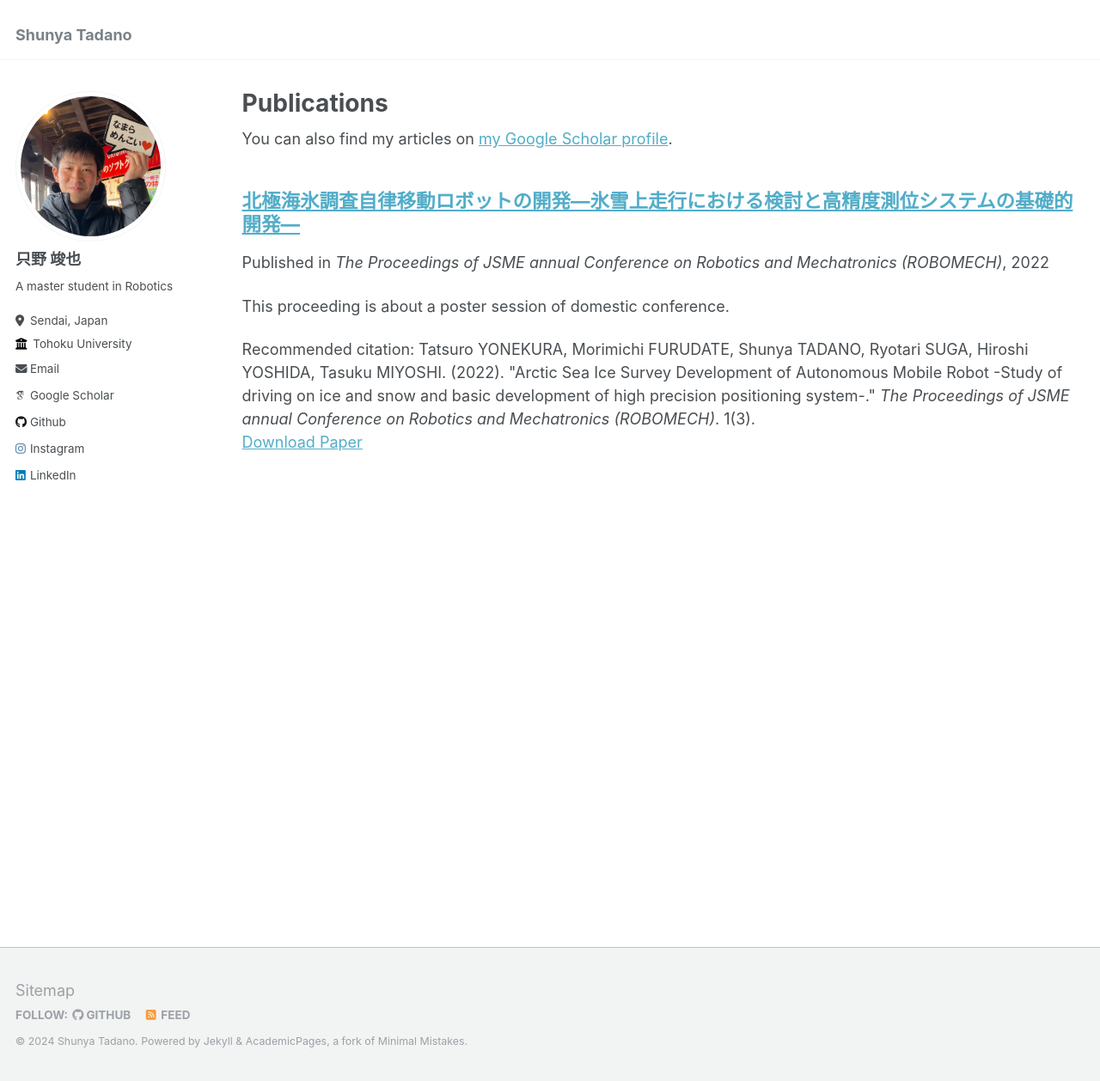
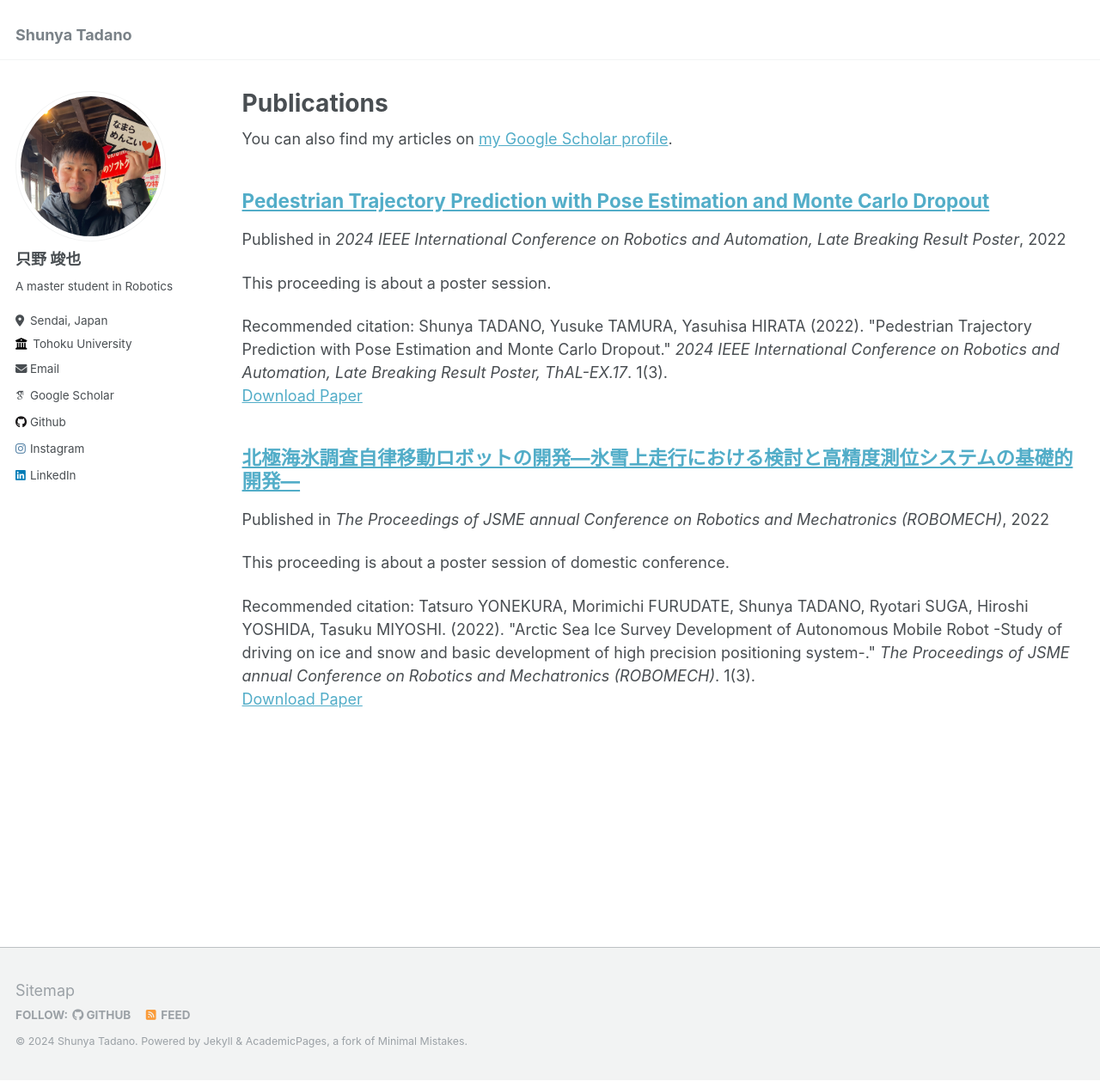
Before and after one commit to shunyatadano/shunyatadano.github.io, a Jekyll site: the page built from _pages/publications.md, in a window 1280 px wide and 1258 px high. Shown: the whole window at 86% size. Built offline with Jekyll 4.4.1, drawn with Linux system fonts in a browser that asks for light colours; some web fonts are replaced.

Commit message:
edit publications

```diff
--- a/_publications/2022-06-01-development-of-autonomous-mobile-robots-for-arctic-sea-ice-research.md
+++ b/_publications/2022-06-01-development-of-autonomous-mobile-robots-for-arctic-sea-ice-research.md
@@ -1,7 +1,7 @@
 ---
 title: "北極海氷調査自律移動ロボットの開発―氷雪上走行における検討と高精度測位システムの基礎的開発―"
 collection: publications
-permalink: /publication/2024-02-17-development-of-autonomous-mobile-robots-for-arctic-sea-ice-research
+permalink: /publication/2022-06-01-development-of-autonomous-mobile-robots-for-arctic-sea-ice-research
 excerpt: 'This proceeding is about a poster session of domestic conference.'
 date: 2022-06-01
 venue: 'The Proceedings of JSME annual Conference on Robotics and Mechatronics (ROBOMECH)'
--- /dev/null
+++ b/_publications/2024-05-16-pedestrian-trajectory-prediction-with-pose-estimation-and-monte-carlo-dropout.md
@@ -0,0 +1,12 @@
+---
+title: "Pedestrian Trajectory Prediction with Pose Estimation and Monte Carlo Dropout"
+collection: publications
+permalink: /publication/2024-05-16-pedestrian-trajectory-prediction-with-pose-estimation-and-monte-carlo-dropout
+excerpt: 'This proceeding is about a poster session.'
+date: 2022-06-01
+venue: '2024 IEEE International Conference on Robotics and Automation, Late Breaking Result Poster'
+paperurl: 'https://www.jstage.jst.go.jp/browse/jsmermd/-char/ja'
+citation: 'Shunya TADANO, Yusuke TAMURA, Yasuhisa HIRATA (2022). &quot;Pedestrian Trajectory Prediction with Pose Estimation and Monte Carlo Dropout.&quot; <i>2024 IEEE International Conference on Robotics and Automation, Late Breaking Result Poster, ThAL-EX.17</i>. 1(3).'
+---
+
+Pedestrian movement prediction is essential for autonomous mobile robots (AMR) and social robots that share the same environment with humans. A key challenge is the accurate prediction of pedestrian trajectories, due to uncertainties from environment, sensor factors, and unpredictable pedestrian behaviors. In this study, we propose a dual approach to enhance prediction accuracy by managing these uncertainties. First, we employ Monte Carlo Dropout in our predictive model to produce multiple prediction outputs. This method considers uncertainty in pedestrian movements, addressing the inherent unpredictability in human behavior. Second, we incorporate pedestrian pose information, using a posture estimation model with data from a first-person RGB-D camera. This integration provides critical cues for prediction, improving the model’s performance in Average Displacement Error (ADE) and FDE metrics. In the Future, we validate our model in more complex scenarios and real-world applications.
```
